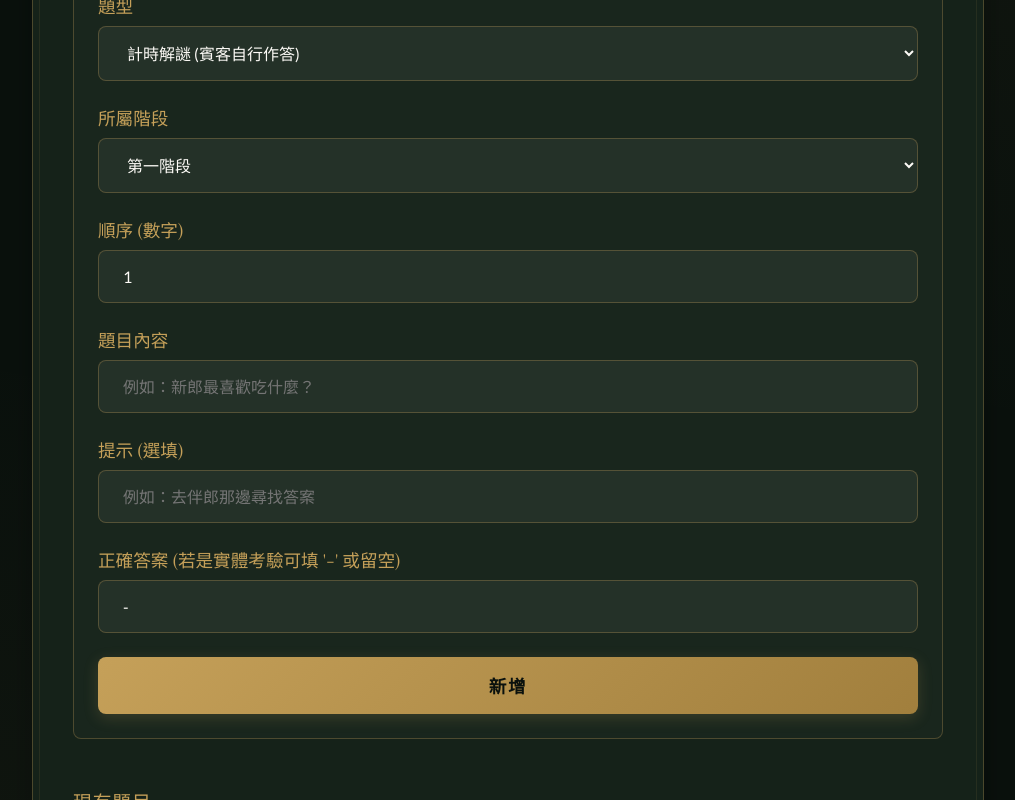
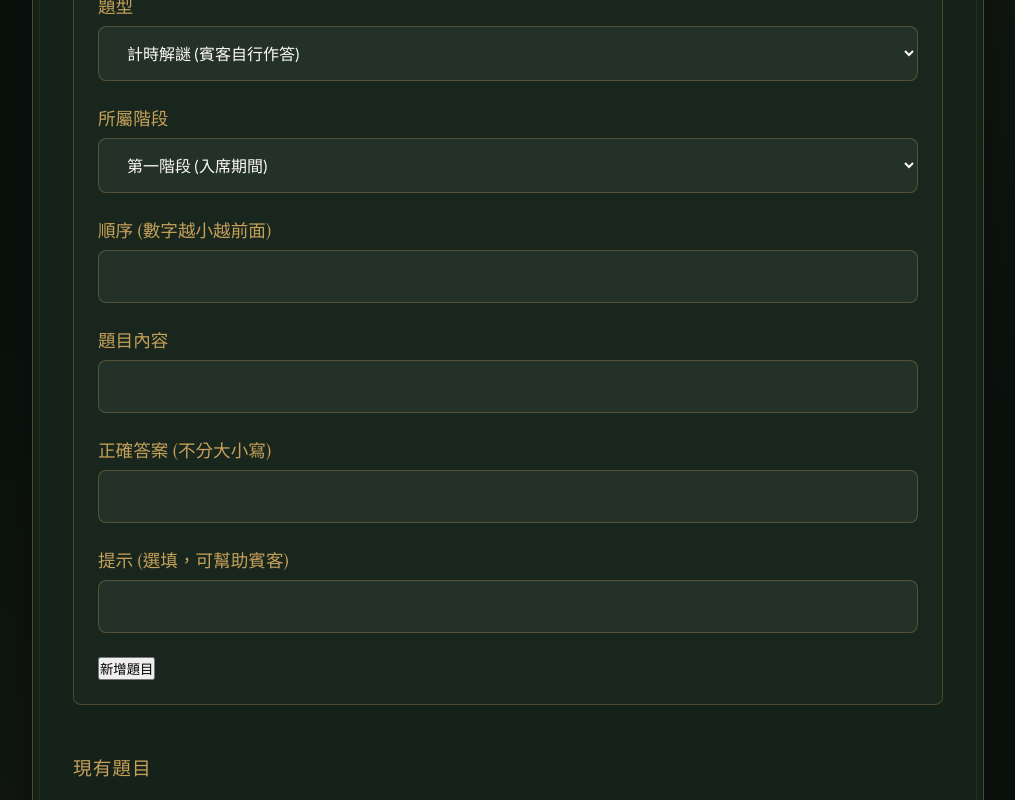
Before and after one commit to ohya0931688599-del/wedding, a Next.js app: page /admin/questions in a window 1280 px wide. Shown: the part 300-1100 px from the top of the page, without its empty margins (132-1147 px from the left). Built offline with nearby package versions, Linux system fonts and the light colour scheme; no server answers; the database is empty; a web font is replaced by a local one.

Commit message:
feat: Add edit question functionality and fix select UI colors

```diff
--- a/src/app/actions.ts
+++ b/src/app/actions.ts
@@ -6,6 +6,17 @@ import { revalidatePath } from 'next/cache'
 // --- Questions ---
 export async function addQuestion(data: { order: number; text: string; hint: string; correctAnswer: string; type?: 'QUIZ' | 'MANUAL' | 'PUZZLE' | 'IMAGE_QUIZ'; phase?: number; imageUrl?: string; imageUrls?: string[] }) {
   await prisma.question.create({ data: { ...data, phase: data.phase || 1 } })
+  revalidatePath('/admin/questions')
+  revalidatePath('/table')
+}
+
+export async function updateQuestion(id: number, data: { order: number; text: string; hint: string; correctAnswer: string; type?: 'QUIZ' | 'MANUAL' | 'PUZZLE' | 'IMAGE_QUIZ'; phase?: number; imageUrl?: string; imageUrls?: string[] }) {
+  // Only update fields that are provided
+  const updateData: any = { ...data, phase: data.phase || 1 }
+  if (data.imageUrl === undefined) delete updateData.imageUrl
+  if (data.imageUrls === undefined) delete updateData.imageUrls
+
+  await prisma.question.update({ where: { id }, data: updateData })
   revalidatePath('/admin/questions')
   revalidatePath('/table')
 }
--- a/src/app/admin/questions/page.tsx
+++ b/src/app/admin/questions/page.tsx
@@ -1,13 +1,14 @@
 'use client'
 
 import { useState, useEffect } from 'react'
-import { addQuestion, deleteQuestion, getQuestions } from '@/app/actions'
+import { addQuestion, deleteQuestion, getQuestions, updateQuestion } from '@/app/actions'
 
 export default function QuestionsPage() {
   const [questions, setQuestions] = useState<any[]>([])
   const [loading, setLoading] = useState(true)
   const [questionType, setQuestionType] = useState('QUIZ')
   const [uploading, setUploading] = useState(false)
+  const [editingQuestion, setEditingQuestion] = useState<any>(null)
 
   const fetchQuestions = async () => {
     const data = await getQuestions()
@@ -51,76 +52,115 @@ export default function QuestionsPage() {
             }
           }
        }
+    } else if (formData.get('type') === 'IMAGE_QUIZ') {
+       const files = formData.getAll('imageFiles') as File[]
+       for (const file of files) {
+          if (file && file.size > 0) {
+            const uploadData = new FormData()
+            uploadData.append('file', file)
+            const res = await fetch('/api/admin/upload', { method: 'POST', body: uploadData })
+            const resJson = await res.json()
+            if (resJson.success) {
+              imageUrls.push(resJson.url)
+            }
+          }
+       }
     }
 
-    await addQuestion({
+    const payload = {
       order: parseInt(formData.get('order') as string),
       text: formData.get('text') as string,
       hint: formData.get('hint') as string,
       correctAnswer: formData.get('correctAnswer') as string,
-      type: formData.get('type') as 'QUIZ' | 'MANUAL' | 'PUZZLE' | 'IMAGE_QUIZ',
+      type: formData.get('type') as 'QUIZ' | 'MANUAL' | 'IMAGE_QUIZ',
       phase: parseInt(formData.get('phase') as string),
       imageUrl: imageUrl || undefined,
       imageUrls: imageUrls.length > 0 ? imageUrls : undefined
-    })
-    form.reset()
+    }
+
+    if (editingQuestion) {
+      await updateQuestion(editingQuestion.id, payload)
+      setEditingQuestion(null)
+    } else {
+      await addQuestion(payload)
+    }
+
+    const target = e.currentTarget
+    target.reset()
     setUploading(false)
     fetchQuestions()
+  }
+
+  const handleEditClick = (q: any) => {
+    setEditingQuestion(q)
+    setQuestionType(q.type)
+    window.scrollTo({ top: 0, behavior: 'smooth' })
+  }
+
+  const handleCancelEdit = () => {
+    setEditingQuestion(null)
+    setQuestionType('QUIZ')
   }
 
   return (
     <div className="card animate-fade-in">
       <h2 className="title" style={{ fontSize: '1.8rem' }}>題目管理</h2>
 
-      <form onSubmit={handleSubmit} style={{ marginBottom: '3rem', padding: '1.5rem', background: 'rgba(253, 251, 247, 0.02)', borderRadius: '8px', border: '1px solid var(--border-gold)' }}>
-        <h3 style={{ marginBottom: '1rem', color: 'var(--accent-gold)' }}>新增題目</h3>
+      <form key={editingQuestion ? editingQuestion.id : 'new'} onSubmit={handleSubmit} style={{ marginBottom: '3rem', padding: '1.5rem', background: 'rgba(253, 251, 247, 0.02)', borderRadius: '8px', border: '1px solid var(--border-gold)' }}>
+        <h3 style={{ marginBottom: '1rem', color: 'var(--accent-gold)' }}>{editingQuestion ? '編輯題目 (編輯中)' : '新增題目'}</h3>
         <div className="input-group">
           <label className="input-label">題型</label>
           <select name="type" className="input-field" required value={questionType} onChange={e => setQuestionType(e.target.value)}>
-            <option value="QUIZ">計時解謎 (賓客自行作答)</option>
-            <option value="MANUAL">實體考驗 (工作人員評分)</option>
-            <option value="PUZZLE">拼圖考驗 (大家一起看圖找答案)</option>
-            <option value="IMAGE_QUIZ">多圖解謎 (多張圖片)</option>
+            <option value="QUIZ" style={{ color: '#000' }}>計時解謎 (賓客自行作答)</option>
+            <option value="MANUAL" style={{ color: '#000' }}>實體考驗 (工作人員評分)</option>
+            <option value="IMAGE_QUIZ" style={{ color: '#000' }}>多圖解謎 (多張圖片)</option>
           </select>
         </div>
         {questionType === 'PUZZLE' && (
           <div className="input-group">
-            <label className="input-label">上傳拼圖底圖 (推薦 1000px 以上高畫質)</label>
-            <input type="file" name="imageFile" accept="image/*" className="input-field" required={questionType === 'PUZZLE'} />
+            <label className="input-label">上傳拼圖底圖 (推薦 1000px 以上高畫質) {editingQuestion && <span style={{fontSize:'0.8rem', color:'#aaa'}}>(留空代表不更換圖片)</span>}</label>
+            <input type="file" name="imageFile" accept="image/*" className="input-field" required={questionType === 'PUZZLE' && !editingQuestion} />
           </div>
         )}
         {questionType === 'IMAGE_QUIZ' && (
           <div className="input-group">
-            <label className="input-label">上傳多張圖片</label>
-            <input type="file" name="imageFiles" accept="image/*" multiple className="input-field" required={questionType === 'IMAGE_QUIZ'} />
+            <label className="input-label">上傳多張圖片 {editingQuestion && <span style={{fontSize:'0.8rem', color:'#aaa'}}>(留空代表不更換圖片)</span>}</label>
+            <input type="file" name="imageFiles" accept="image/*" multiple className="input-field" required={questionType === 'IMAGE_QUIZ' && !editingQuestion} />
           </div>
         )}
         <div className="input-group">
           <label className="input-label">所屬階段</label>
-          <select name="phase" className="input-field" required defaultValue="1">
-            <option value="1">第一階段</option>
-            <option value="2">第二階段</option>
+          <select name="phase" className="input-field" required defaultValue={editingQuestion ? editingQuestion.phase : "1"}>
+            <option value="1" style={{ color: '#000' }}>第一階段 (入席期間)</option>
+            <option value="2" style={{ color: '#000' }}>第二階段 (二次進場後)</option>
           </select>
         </div>
         <div className="input-group">
-          <label className="input-label">順序 (數字)</label>
-          <input type="number" name="order" className="input-field" required defaultValue={questions.length + 1} />
+          <label className="input-label">順序 (數字越小越前面)</label>
+          <input type="number" name="order" className="input-field" required defaultValue={editingQuestion ? editingQuestion.order : ''} />
         </div>
         <div className="input-group">
           <label className="input-label">題目內容</label>
-          <input type="text" name="text" className="input-field" required placeholder="例如：新郎最喜歡吃什麼？" />
+          <input type="text" name="text" className="input-field" required defaultValue={editingQuestion ? editingQuestion.text : ''} />
         </div>
         <div className="input-group">
-          <label className="input-label">提示 (選填)</label>
-          <input type="text" name="hint" className="input-field" placeholder="例如：去伴郎那邊尋找答案" />
+          <label className="input-label">正確答案 (不分大小寫)</label>
+          <input type="text" name="correctAnswer" className="input-field" required defaultValue={editingQuestion ? editingQuestion.correctAnswer : ''} />
         </div>
         <div className="input-group">
-          <label className="input-label">正確答案 (若是實體考驗可填 '-' 或留空)</label>
-          <input type="text" name="correctAnswer" className="input-field" defaultValue="-" required />
+          <label className="input-label">提示 (選填，可幫助賓客)</label>
+          <input type="text" name="hint" className="input-field" defaultValue={editingQuestion ? editingQuestion.hint : ''} />
         </div>
-        <button type="submit" className="btn mt-1" disabled={uploading}>
-          {uploading ? '上傳與新增中...' : '新增'}
+        <div style={{ display: 'flex', gap: '1rem' }}>
+          <button type="submit" className="btn-primary" disabled={uploading}>
+            {uploading ? '上傳中...' : (editingQuestion ? '儲存修改' : '新增題目')}
           </button>
+          {editingQuestion && (
+            <button type="button" className="btn-secondary" onClick={handleCancelEdit}>
+              取消編輯
+            </button>
+          )}
+        </div>
       </form>
 
       <div>
@@ -148,11 +188,18 @@ export default function QuestionsPage() {
                     )}
                     {q.hint && <div style={{ color: 'var(--text-muted)', fontSize: '0.9rem', marginBottom: '0.5rem' }}>提示: {q.hint}</div>}
                     <div style={{ color: 'var(--accent-gold)' }}>答案: {q.correctAnswer}</div>
+                    <div style={{ position: 'absolute', top: '1rem', right: '1rem', display: 'flex', gap: '1rem' }}>
+                      <button
+                        onClick={() => handleEditClick(q)}
+                        style={{ background: 'transparent', color: 'var(--accent-gold)', border: 'none', cursor: 'pointer', fontWeight: 'bold' }}>
+                        編輯
+                      </button>
                       <button
                         onClick={async () => { await deleteQuestion(q.id); fetchQuestions(); }}
-                      style={{ position: 'absolute', top: '1rem', right: '1rem', background: 'transparent', color: '#ff4444', border: 'none', cursor: 'pointer' }}>
+                        style={{ background: 'transparent', color: '#ff4444', border: 'none', cursor: 'pointer', fontWeight: 'bold' }}>
                         刪除
                       </button>
+                    </div>
                   </li>
                 ))}
                 {questions.filter(q => q.phase === 1).length === 0 && <p className="text-muted">尚無題目</p>}
@@ -180,11 +227,18 @@ export default function QuestionsPage() {
                     )}
                     {q.hint && <div style={{ color: 'var(--text-muted)', fontSize: '0.9rem', marginBottom: '0.5rem' }}>提示: {q.hint}</div>}
                     <div style={{ color: 'var(--accent-gold)' }}>答案: {q.correctAnswer}</div>
+                    <div style={{ position: 'absolute', top: '1rem', right: '1rem', display: 'flex', gap: '1rem' }}>
+                      <button
+                        onClick={() => handleEditClick(q)}
+                        style={{ background: 'transparent', color: 'var(--accent-gold)', border: 'none', cursor: 'pointer', fontWeight: 'bold' }}>
+                        編輯
+                      </button>
                       <button
                         onClick={async () => { await deleteQuestion(q.id); fetchQuestions(); }}
-                      style={{ position: 'absolute', top: '1rem', right: '1rem', background: 'transparent', color: '#ff4444', border: 'none', cursor: 'pointer' }}>
+                        style={{ background: 'transparent', color: '#ff4444', border: 'none', cursor: 'pointer', fontWeight: 'bold' }}>
                         刪除
                       </button>
+                    </div>
                   </li>
                 ))}
                 {questions.filter(q => q.phase === 2).length === 0 && <p className="text-muted">尚無題目</p>}
```
Lines whose indentation alone changed are shown as unchanged.
